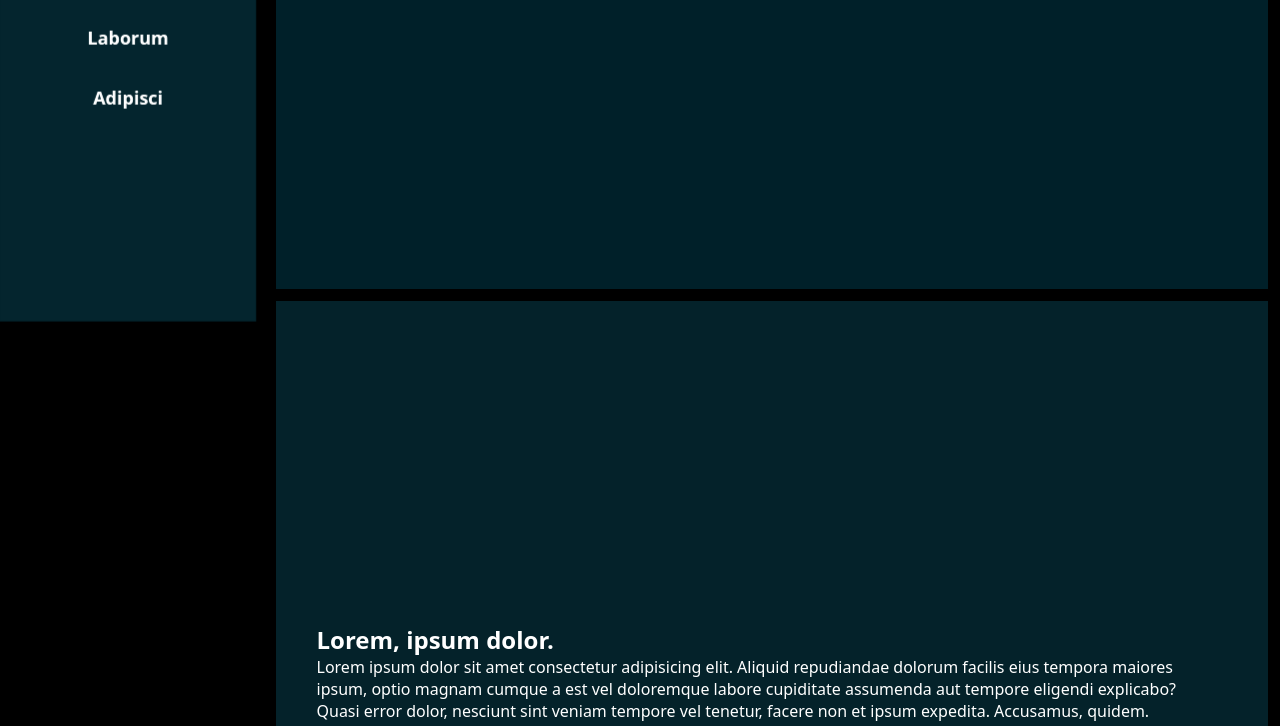
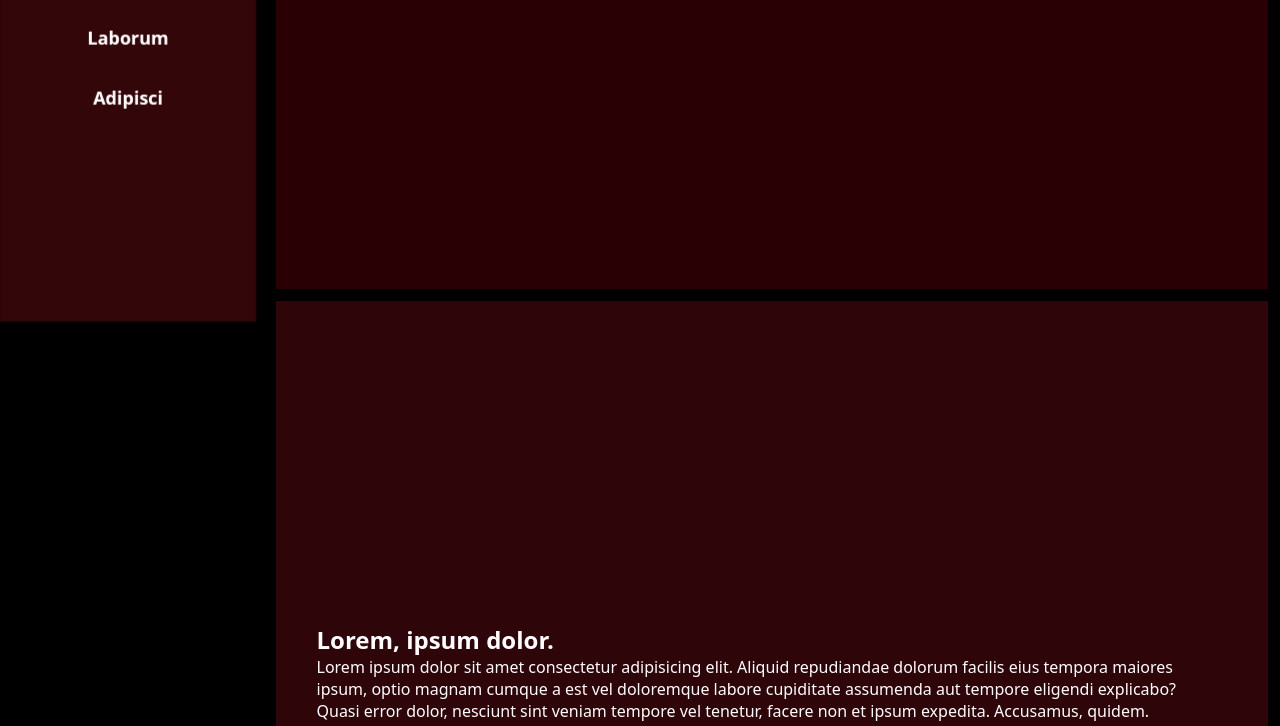
Before and after one commit to AnamariaGherghisan/special-spoon, a plain HTML site: page index.html in a window 1280 px wide. Shown: the part 487-1213 px from the top of the page. Drawn offline with Linux system fonts and the light colour scheme.

Commit message:
changed to red

```diff
--- a/assets/css/main.css
+++ b/assets/css/main.css
@@ -4,11 +4,11 @@
 
     font-size: 16px;
 
-    --accentHue: 193;
+    --accentHue: 354;
     --bgColor: #fff;
     --onBg: #000;
 
-    --accentColor: hsl(var(--accentHue), 82%, 9%);
+    --accentColor: hsl(var(--accentHue), 82%, 10%);
     --trasparentAccentColor: hsla(var(--accentHue), 98%, 22%, 0.367);
     --onAccent: #FFFFFF;
 
```
